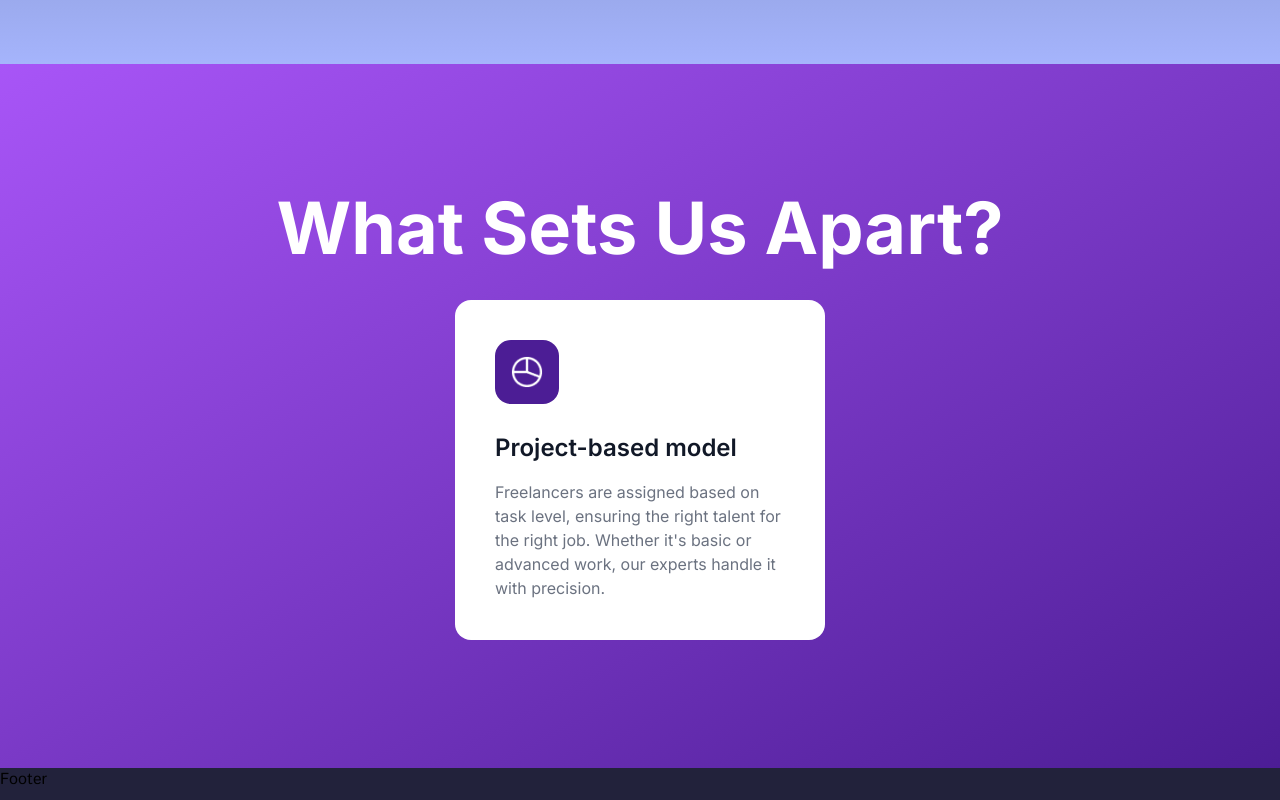
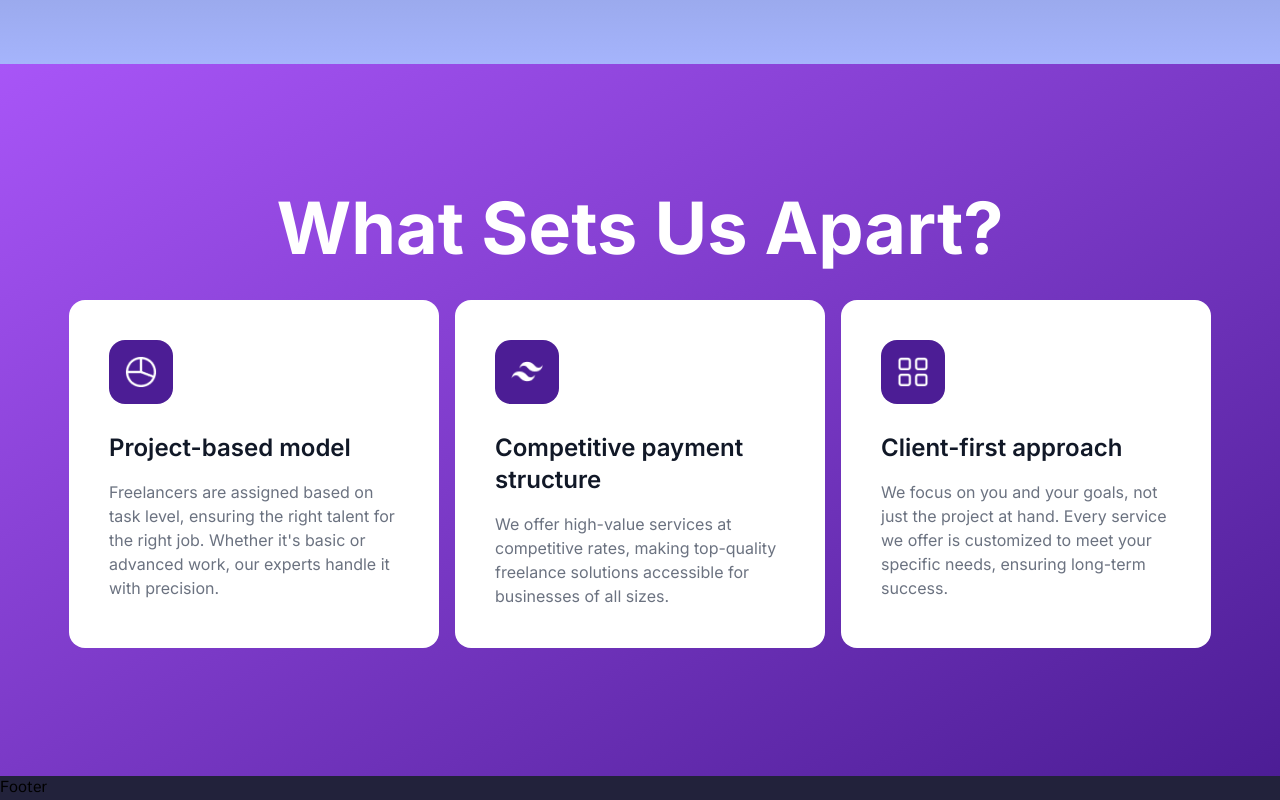
Before and after one commit to talatech/Phase1, a Next.js app: page / in a window 1280 px wide. Shown: the part 2133-2933 px from the top of the page. Built offline with nearby package versions, Linux system fonts and the light colour scheme.

Commit message:
home-services completed

```diff
--- a/src/components/home/home-services.js
+++ b/src/components/home/home-services.js
@@ -6,19 +6,28 @@ export default function HomeServices() {
 
   const serviceData = [
     {
-      id: 1,
       name: 'Project-based model',
       icon: '/icons/pie-chart.png',
       description: `Freelancers are assigned based on task level, ensuring the right talent for the right job. Whether it's basic or advanced work, our experts handle it with precision.`,
-    }
+    },
+    {
+      name: 'Competitive payment structure',
+      icon: '/icons/vector.png',
+      description: `We offer high-value services at competitive rates, making top-quality freelance solutions accessible for businesses of all sizes.`,
+    },
+    {
+      name: 'Client-first approach',
+      icon: '/icons/grid-alt.png',
+      description: `We focus on you and your goals, not just the project at hand. Every service we offer is customized to meet your specific needs, ensuring long-term success.`,
+    },
   ]
   return (
     <div className={`${inter.className} flex flex-col items-center py-32 gap-9 bg-gradient-to-br from-purple-500 to-violet-900`}>
       <h1 className='text-white text-7xl font-bold'>What Sets Us Apart?</h1>
       <div className='flex flex-row gap-4'>
         {serviceData.map((item, index) => (
-          <div key={index} className='flex flex-col gap-7 bg-white p-10 rounded-2xl'>
-            <div className='flex p-4 bg-violet-900 w-16 rounded-2xl'>
+          <div key={index} className='flex flex-col gap-7 bg-white p-10 rounded-2xl '>
+            <div className='flex items-center p-4 bg-violet-900 w-16 rounded-2xl h-16'>
               <Image src={item.icon} width={36} height={36} alt='project-based-model' />
             </div>
             <div className='flex flex-col gap-4 w-[290px]'>
```
